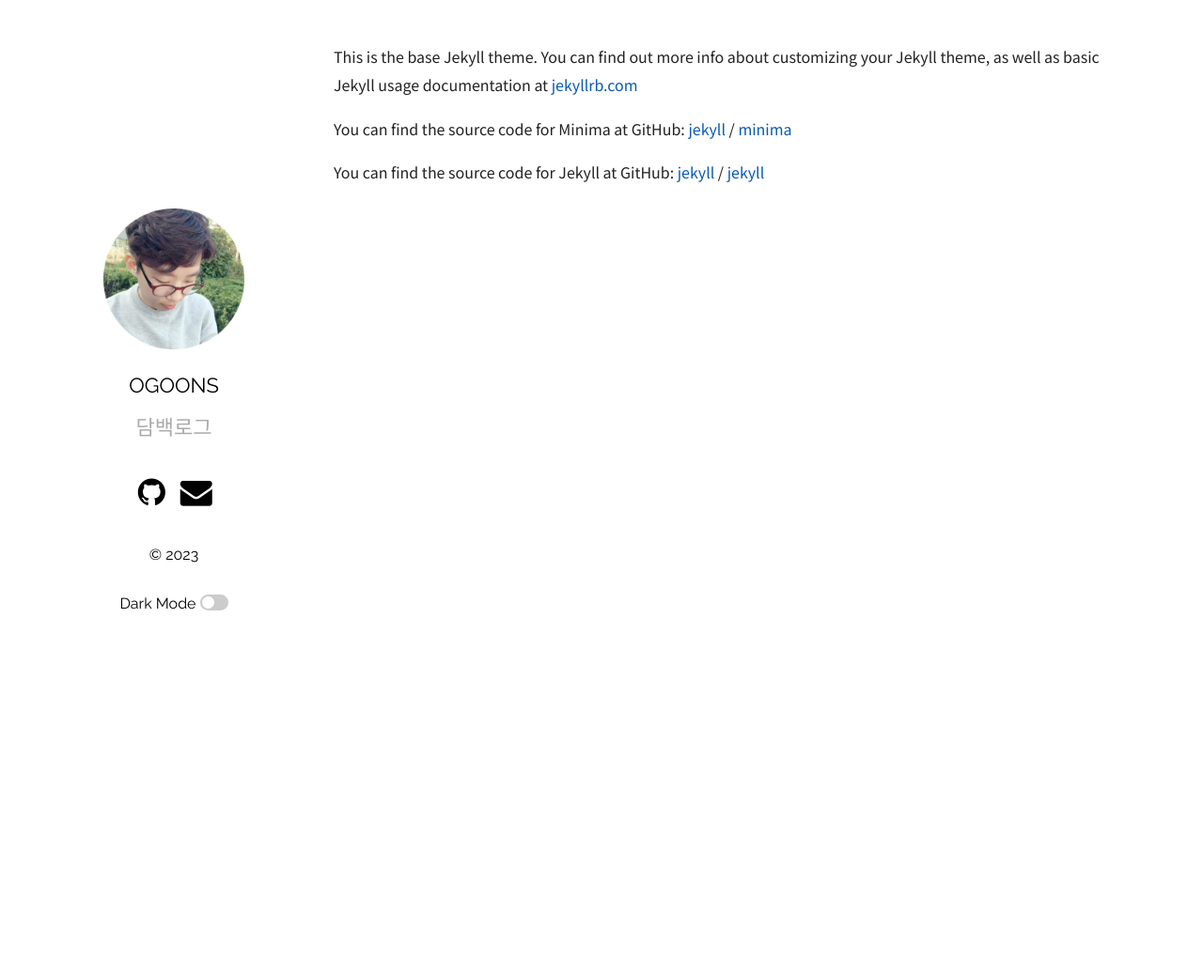
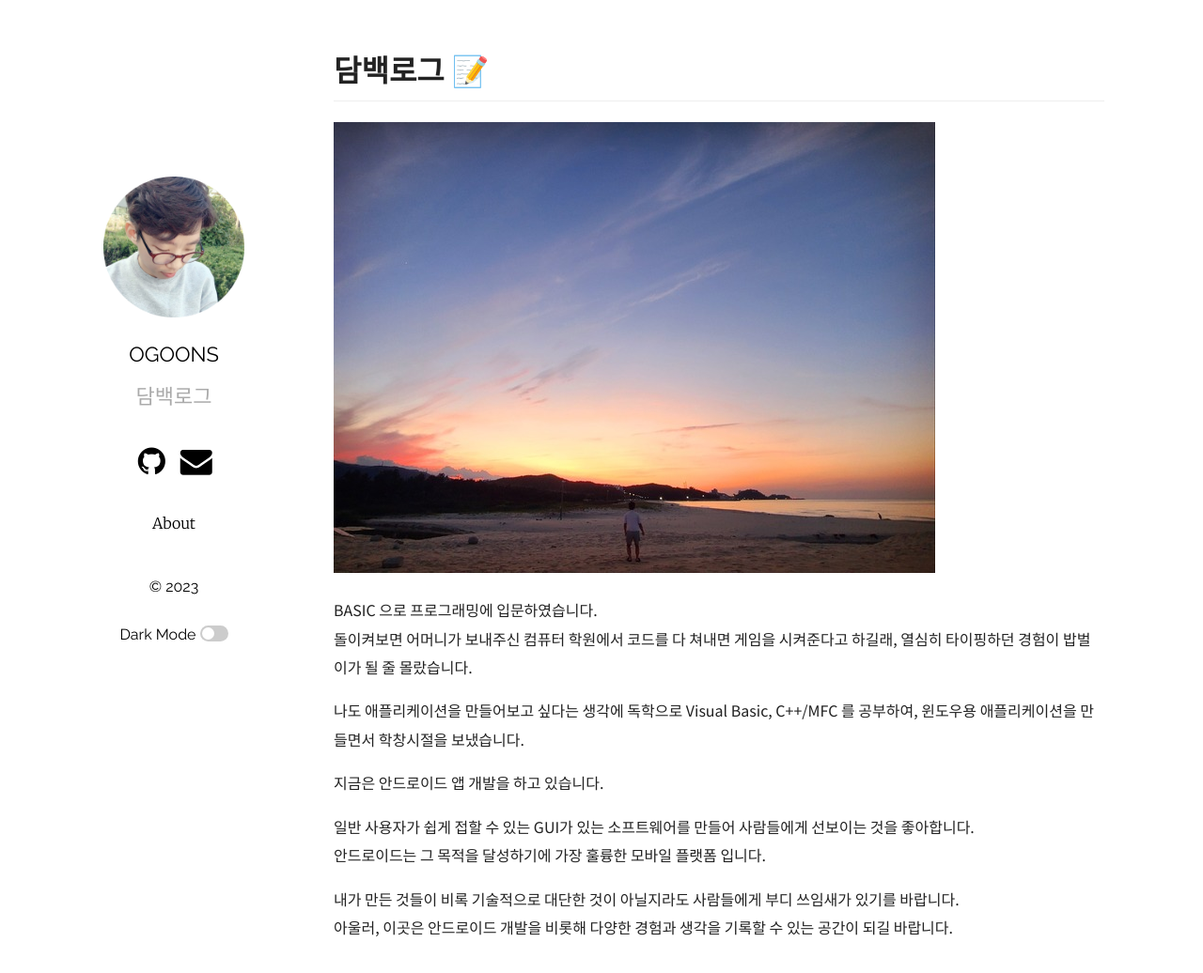
Before and after one commit to ogoons/ogoons.github.io, a Jekyll site: the page built from about.markdown, in a window 1280 px wide and 1047 px high. Shown: the top 1036 px of the window at 94% size. Built offline with Jekyll 4.4.1, drawn with Linux system fonts in a browser that asks for light colours.

Commit message:
Add about

```diff
--- a/_config.yml
+++ b/_config.yml
@@ -22,12 +22,16 @@ plainwhite:
   html_lang: "kr" # set the lang attribute of the <html> tag for the pages. See here for a list of codes: https://www.w3schools.com/tags/ref_country_codes.asp
   disqus_shortname: ogoons
   condensed_mobile:
-    #- home
+    - home
     - page
     - post
+
+  navigation:
+      - title: About
+        url: "/about"
   # generate social links in footer
   social_links:
-    github:  ogoons
+    github: ogoons
     email: ogonns@hanmail.net
     #dribbble: jekyll
     #flickr:   jekyll
@@ -49,11 +53,11 @@ plainwhite:
 
 # If you want to link only specific pages in your header, uncomment
 # this and add the path to the pages in order as they should show up
-#header_pages:
+# header_pages:
 # - about.md
 
 # Build settings
-#theme: plainwhite
+theme: plainwhite
 remote_theme: samarsault/plainwhite-jekyll
 
 plugins:
--- a/_sass/plain.scss
+++ b/_sass/plain.scss
@@ -119,6 +119,7 @@ main {
     img.dark {
       display: none;
     }
+
     .about-header {
       display: flex;
       flex-direction: column;
--- a/about.markdown
+++ b/about.markdown
@@ -4,15 +4,19 @@ title: About
 permalink: /about/
 ---
 
-This is the base Jekyll theme. You can find out more info about customizing your Jekyll theme, as well as basic Jekyll usage documentation at [jekyllrb.com](https://jekyllrb.com/)
+# 담백로그 📝
 
-You can find the source code for Minima at GitHub:
-[jekyll][jekyll-organization] /
-[minima](https://github.com/jekyll/minima)
+![OGOONS]({{ site.url }}/assets/about.jpg)
 
-You can find the source code for Jekyll at GitHub:
-[jekyll][jekyll-organization] /
-[jekyll](https://github.com/jekyll/jekyll)
+BASIC 으로 프로그래밍에 입문하였습니다.
+돌이켜보면 어머니가 보내주신 컴퓨터 학원에서 코드를 다 쳐내면 게임을 시켜준다고 하길래, 열심히 타이핑하던 경험이 밥벌이가 될 줄 몰랐습니다.
 
+나도 애플리케이션을 만들어보고 싶다는 생각에 독학으로 Visual Basic, C++/MFC 를 공부하여, 윈도우용 애플리케이션을 만들면서 학창시절을 보냈습니다.
 
-[jekyll-organization]: https://github.com/jekyll
+지금은 안드로이드 앱 개발을 하고 있습니다.
+
+일반 사용자가 쉽게 접할 수 있는 GUI가 있는 소프트웨어를 만들어 사람들에게 선보이는 것을 좋아합니다.
+안드로이드는 그 목적을 달성하기에 가장 훌륭한 모바일 플랫폼 입니다.
+
+내가 만든 것들이 비록 기술적으로 대단한 것이 아닐지라도 사람들에게 부디 쓰임새가 있기를 바랍니다.
+아울러, 이곳은 안드로이드 개발을 비롯해 다양한 경험과 생각을 기록할 수 있는 공간이 되길 바랍니다.
```
Also changed, not shown: assets/about.jpg (added).
